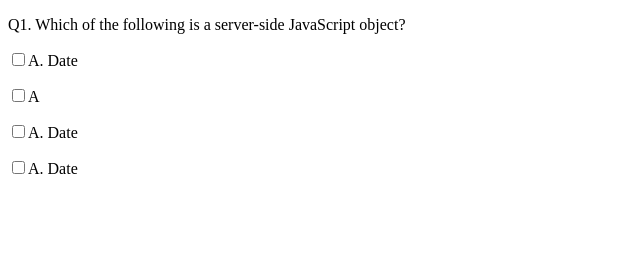
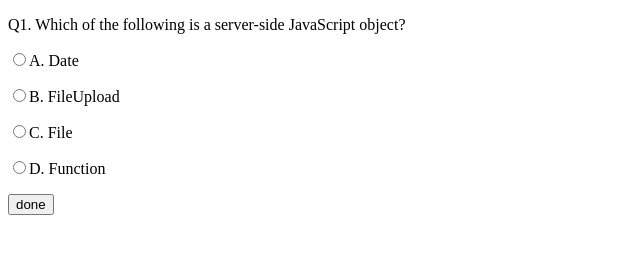
Before and after one commit to Olliemint/Quiz-Board, a plain HTML site: page Index.html in a window 1280 px wide. Shown: the whole page, without its empty margins (0-640 px from the left). Drawn offline with Linux system fonts and the light colour scheme.

Commit message:
feat:button for submission

```diff
--- a/Index.html
+++ b/Index.html
@@ -10,11 +10,12 @@
     <form name="Questions" id="Questions">
         <div>
             <p>Q1. Which of the following is a server-side JavaScript object?</p>
-            <p><input type="checkbox" name="question1" value="Date">A. Date</p>
-            <p><input type="checkbox" name="question1" value="FileUpload">A</p>
-            <p><input type="checkbox" name="question1" value="File">A. Date</p>
-            <p><input type="checkbox" name="question1" value="Function">A. Date</p>
+            <p><input type="radio" name="question1" value="Date">A. Date</p>
+            <p><input type="radio" name="question1" value="FileUpload">B. FileUpload</p>
+            <p><input type="radio" name="question1" value="File">C. File</p>
+            <p><input type="radio" name="question1" value="Function">D. Function</p>
         </div>
+        <input type="button" value="done" onclick="check()">
     </form>
 
 </body>
```
